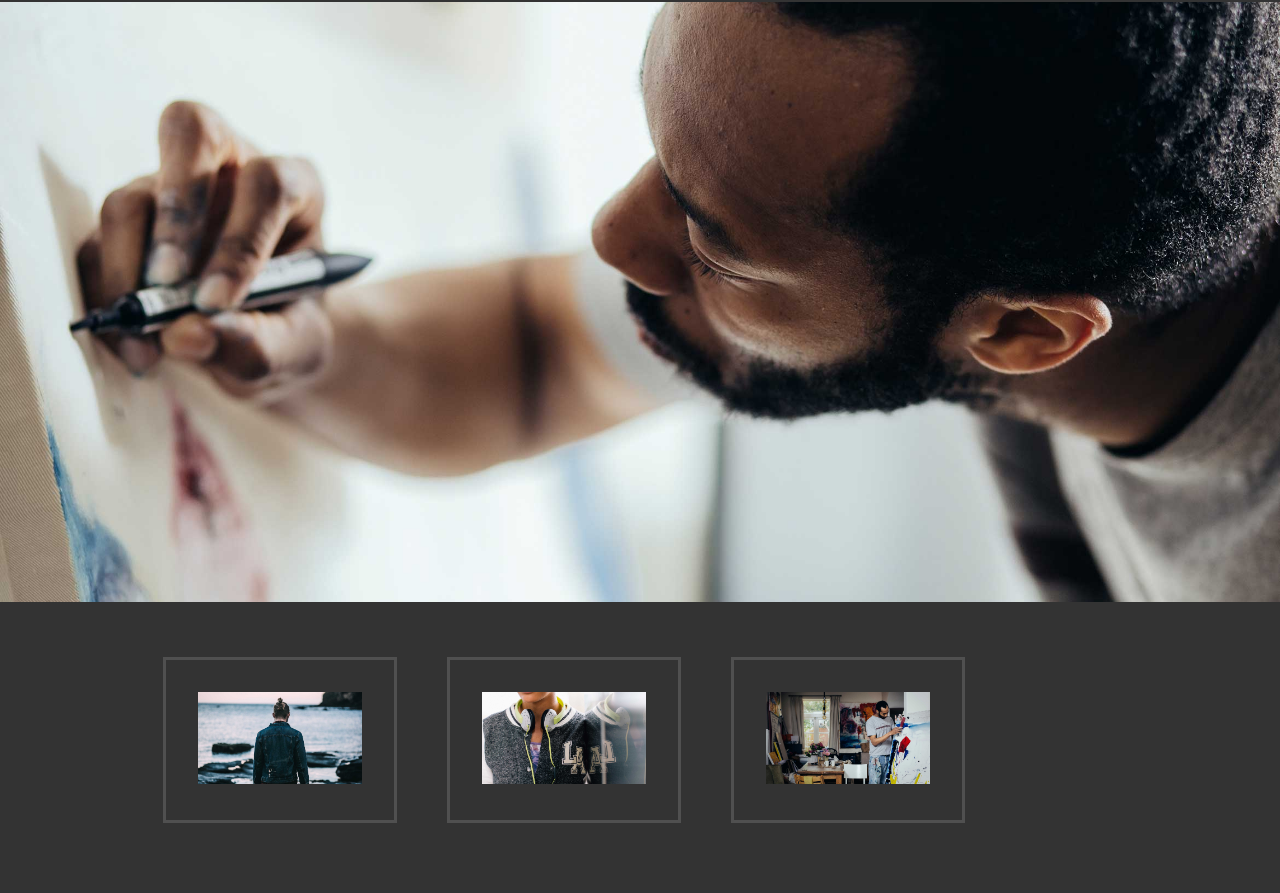
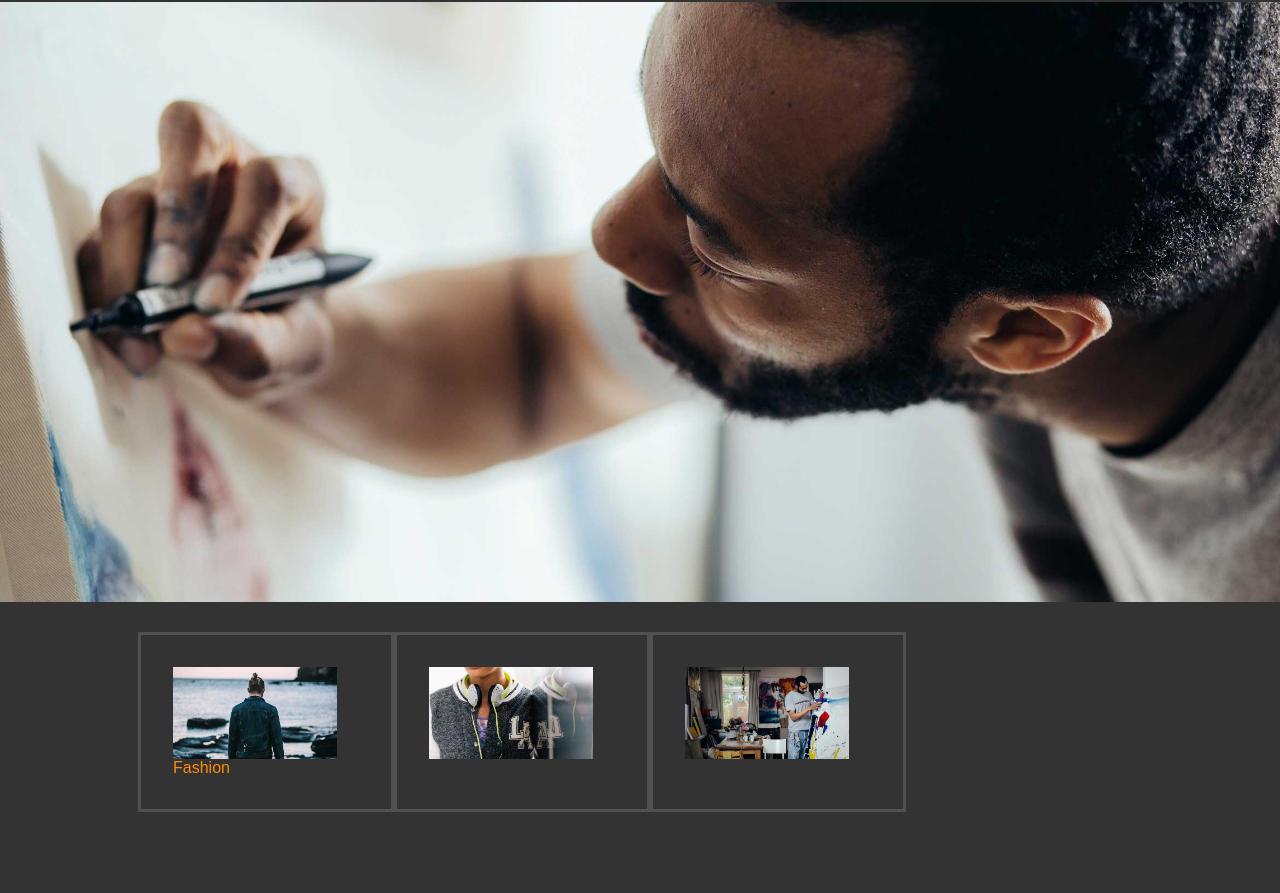
Before and after one commit to Seisachtheia/30-11-16, a website: page public/index.html in a window 1280 px wide. Shown: the part 296-1189 px from the top of the page. After the commit the page ends 1153 px from the top, so only its background shows below. Drawn offline with Linux system fonts and the light colour scheme.

Commit message:
no message

```diff
--- a/private/css/style.scss
+++ b/private/css/style.scss
@@ -93,18 +93,20 @@ section {
 .top-content-dock {
     width:100%;
     padding: 25px 25px;
+    display:inline-block;
+    background-color:#333333;
+    padding:2em;
+    border: 0.2em solid #505050;
 }
 
 .content-header-item {
     //height:400px;
     //width:calc(100%/3);
-    display:inline-block;
-    background-color:#333333;
-    padding:2em;
-    border: 0.2em solid #505050;
+
 
 
     img{
+        display:block;
         height: 92px;
         background-repeat: no-repeat;
         background-position: center;
@@ -113,3 +115,9 @@ section {
     }
 
 }
+
+.post-topic {
+    margin-top:15px;
+    color:darkorange;
+    font-weight:500;
+}
--- a/public/index.html
+++ b/public/index.html
@@ -63,6 +63,10 @@
 
                         </span>
 
+                        <a class="post-topic">
+                            Fashion
+                        </a>
+
                     </div>
 
 
@@ -90,6 +94,8 @@
 
                 </div>
 
+            </div>
+
         </section>
 
         <footer>
```
Also changed, not shown: public/css/style.css.
